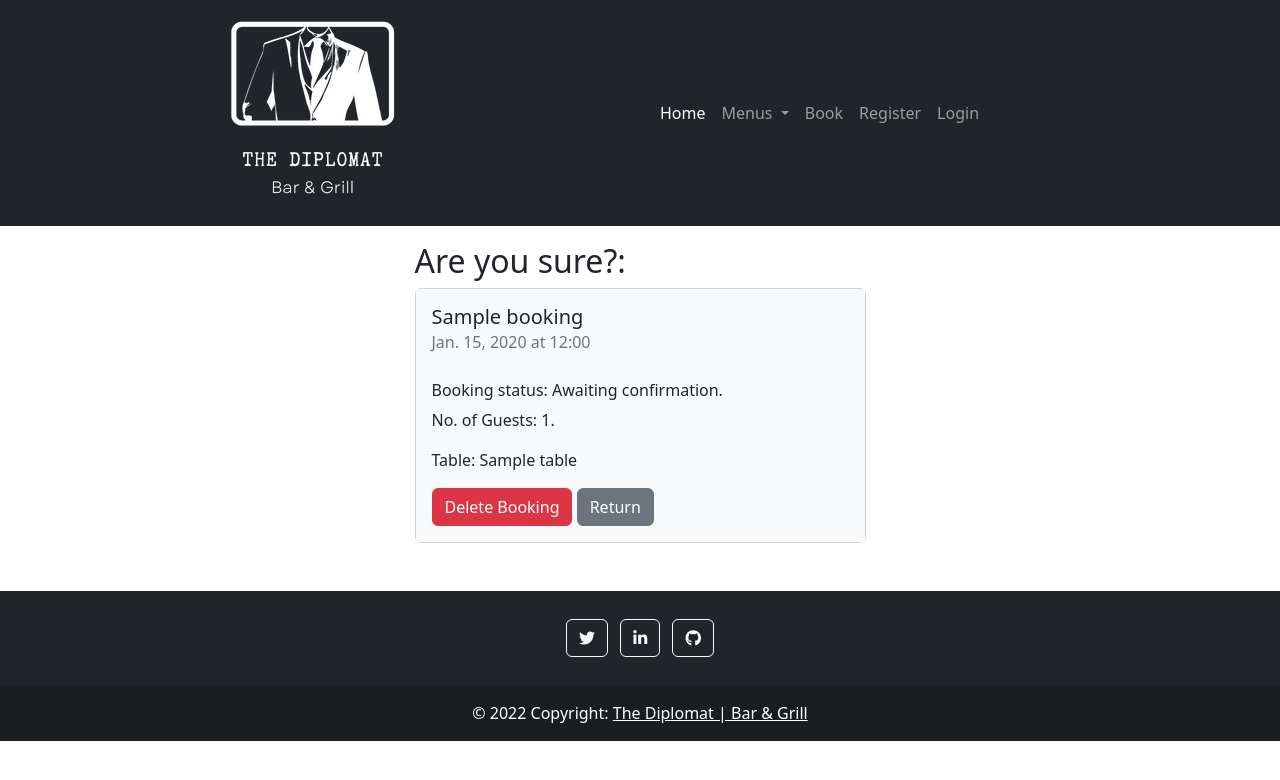
After one commit to ArronBeale/CI_PP4_the_diplomat, a Django app: page /cancel_booking/1/ in a window 1280 px wide. The commit adds this page. Shown: the top 780 px of the page. Run offline with Django 3.2, Linux system fonts and the light colour scheme; tables that the repository leaves empty hold one stand-in row (values such as "Sample post"); some libraries are stand-ins or nearby versions.

Commit message:
Add cancel_booking to views.py, add cancel_booking.html, add url path to cancel booking, add card to cancel_booking to dispaly booking user wishes to cancel

```diff
--- a/bookings/templates/bookings/booking_list.html
+++ b/bookings/templates/bookings/booking_list.html
@@ -17,7 +17,7 @@
                         <p class="card-text">No. of Guests: {{ booking.guest_count }}.</p>
                         <p class="card-text">Table: {{booking.table}}</p>
                         <a href="{% url 'edit_booking' booking.pk %}" class="btn btn-success">Edit</a>
-                        <a href="" class="btn btn-secondary">Cancel</a>
+                        <a href="{% url 'cancel_booking' booking.pk %}" class="btn btn-secondary">Cancel</a>
                     </div>
                 </div>
             </div>
--- /dev/null
+++ b/bookings/templates/bookings/cancel_booking.html
@@ -0,0 +1,57 @@
+{% extends "base.html" %}
+
+{% block content %}
+
+<!-- <main class=" container">
+    <div class="row justify-content-center mt-3">
+        <div class="col-md-6 mt-3 offset-md-2">
+            <div class="col-md-6 bg-light">
+                <div class="row text-center">
+                    <div class="col-12">
+                        <h5 class="fw-bold mt-3">Cancel Booking</h5>
+                    </div>
+                    <div class="col-md-5">
+                        <div class="card mb-5">
+                            <div class="card-body">
+                                <h5 class="card-title">{{ booking.name }}</h5>
+                                <h6 class="card-subtitle mb-2 text-muted">{{ booking.requested_date }} at
+                                    {{ booking.requested_time }}</h6><br>
+                                <h6 class="card-subtitle mb-2">Booking status: {{ booking.status }}.</h6>
+                                <p class="card-text">No. of Guests: {{ booking.guest_count }}.</p>
+                                <p class="card-text">Table: {{booking.table}}</p>
+                                <a href="" class="btn btn-success">Yes</a>
+                                <a href="" class="btn btn-secondary">No</a>
+                            </div>
+                        </div>
+                    </div>
+                </div>
+            </div>
+        </div>
+    </div>
+</main> -->
+
+<section>
+    <div class="container">
+
+        <div class="row justify-content-center mt-3">
+            <div class="col-md-5">
+                <h2>Are you sure?:</h2>
+
+                <div class="card mb-5">
+                    <div class="card-body bg-light">
+                        <h5 class="card-title">{{ booking.name }}</h5>
+                        <h6 class="card-subtitle mb-2 text-muted">{{ booking.requested_date }} at
+                            {{ booking.requested_time }}</h6><br>
+                        <h6 class="card-subtitle mb-2">Booking status: {{ booking.status }}.</h6>
+                        <p class="card-text">No. of Guests: {{ booking.guest_count }}.</p>
+                        <p class="card-text">Table: {{booking.table}}</p>
+                        <a href="" class="btn btn-danger">Delete Booking</a>
+                        <a href="{% url 'booking_list' %}" class="btn btn-secondary">Return</a>
+                    </div>
+                </div>
+            </div>
+        </div>
+    </div>
+</section>
+
+{% endblock %}
--- a/bookings/urls.py
+++ b/bookings/urls.py
@@ -10,6 +10,8 @@ urlpatterns = [
     path('reservations/', views.Reservations.as_view(), name='reservations'),
     path('confirmed/', views.Confirmed.as_view(), name='confirmed'),
     path('booking_list/', views.BookingList.as_view(), name='booking_list'),
-    path('edit_booking/<int:pk>/', views.EditBooking.as_view(
-    ), name='edit_booking'),
+    path('edit_booking/<int:pk>/',
+         views.EditBooking.as_view(), name='edit_booking'),
+    path('cancel_booking/<int:pk>/',
+         views.cancel_booking, name='cancel_booking'),
 ]
--- a/bookings/views.py
+++ b/bookings/views.py
@@ -25,8 +25,9 @@ def get_user_instance(request):
 
 class Reservations(View):
     """
-    Renders booking form page for registered user
-    The user email is set as booking email
+    This view displays the booking form if the user
+    is registered and inserts the users email into the
+    email field
     """
     template_name = 'bookings/reservations.html'
     success_message = 'Booking has been made.'
@@ -65,7 +66,7 @@ class Reservations(View):
 
 class Confirmed(generic.DetailView):
     """
-    Renders the confirmation page
+    This view will display confirmation on a successful booking
     """
     template_name = 'bookings/confirmed.html'
 
@@ -101,3 +102,17 @@ class EditBooking(SuccessMessageMixin, UpdateView):
 
     def get_success_url(self, **kwargs):
         return reverse('booking_list')
+
+
+def cancel_booking(request, pk):
+    """
+    Deletes the booking identified by it's primary key by th user
+    """
+    booking = Booking.objects.get(pk=pk)
+
+    if request.method == 'POST':
+        booking.delete()
+        return redirect('booking_list.html')
+
+    return render(
+        request, 'bookings/cancel_booking.html', {'booking': booking})
--- a/the_diplomat/settings.py
+++ b/the_diplomat/settings.py
@@ -27,7 +27,7 @@ TEMPLATES_DIR = os.path.join(BASE_DIR, 'templates')
 SECRET_KEY = os.environ.get('SECRET_KEY')
 
 # SECURITY WARNING: don't run with debug turned on in production!
-DEBUG = False
+DEBUG = True
 
 ALLOWED_HOSTS = ['ci-pp4-the-diplomat.herokuapp.com', 'localhost']
 
```
